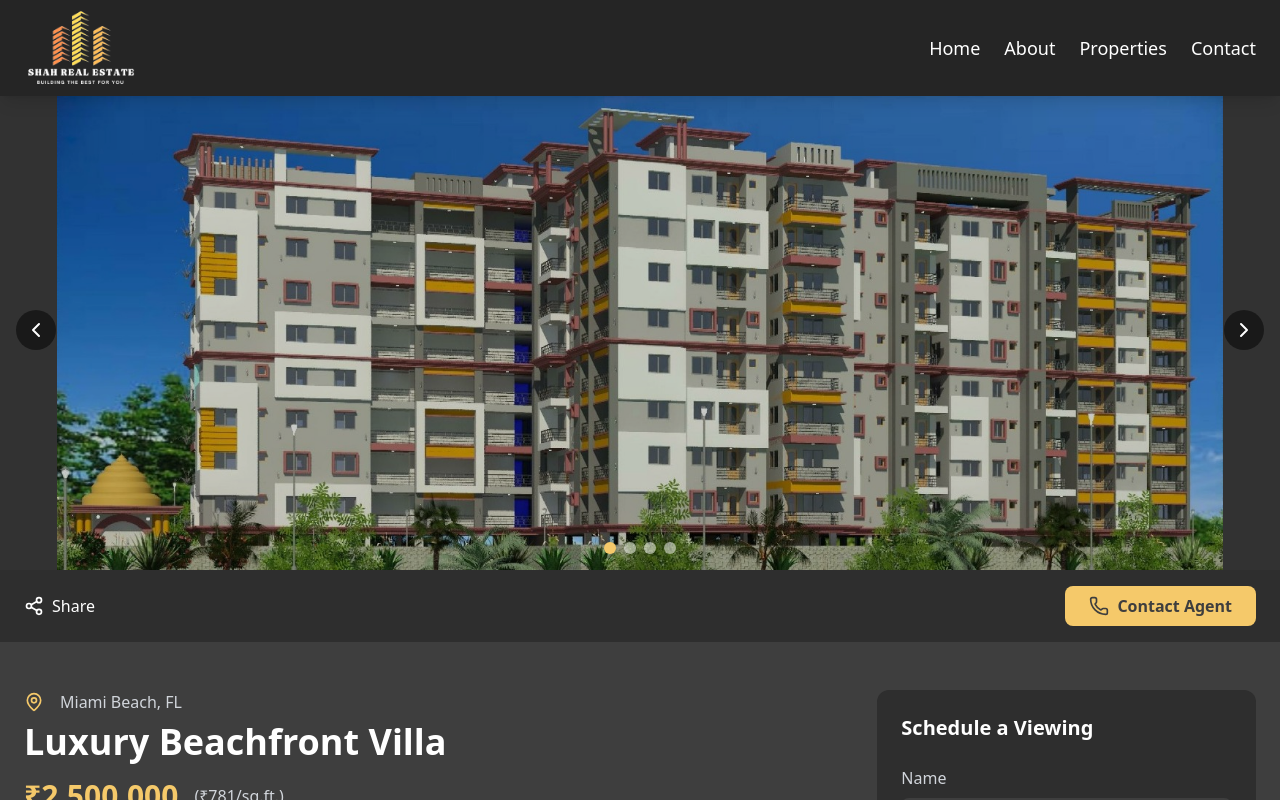
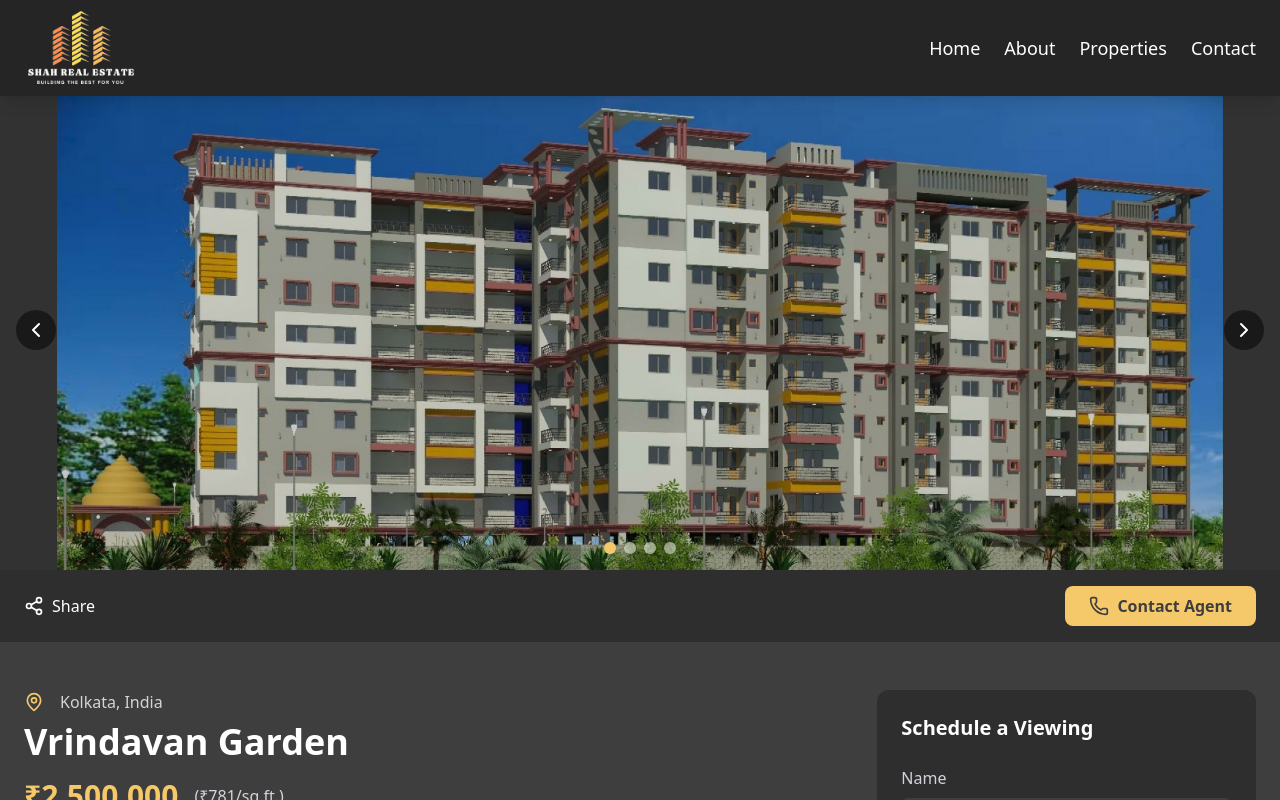
Before and after one commit to DebjitAdhikari/real-estate-project, a React (Vite) app: page /properties/vrindavan-garden in a window 1280 px wide. Shown: the top 800 px of the page. Built offline with nearby package versions, Linux system fonts and the light colour scheme.

Commit message:
update12

```diff
--- a/src/pages/ProperyDetails.jsx
+++ b/src/pages/ProperyDetails.jsx
@@ -175,9 +175,9 @@ const PropertyDetails = () => {
             >
               <div className="flex items-center space-x-4 mb-2">
                 <MapPin className="h-5 w-5 text-[#f5c96a]" />
-                <span className="text-gray-300">Miami Beach, FL</span>
+                <span className="text-gray-300">Kolkata, India</span>
               </div>
-              <h1 className="text-4xl font-bold mb-4">Luxury Beachfront Villa</h1>
+              <h1 className="text-4xl font-bold mb-4">Vrindavan Garden</h1>
               <div className="flex items-center space-x-4">
                 <span className="text-3xl font-bold text-[#f5c96a]">₹2,500,000</span>
                 <span className="text-gray-300">(₹781/sq.ft.)</span>
```
